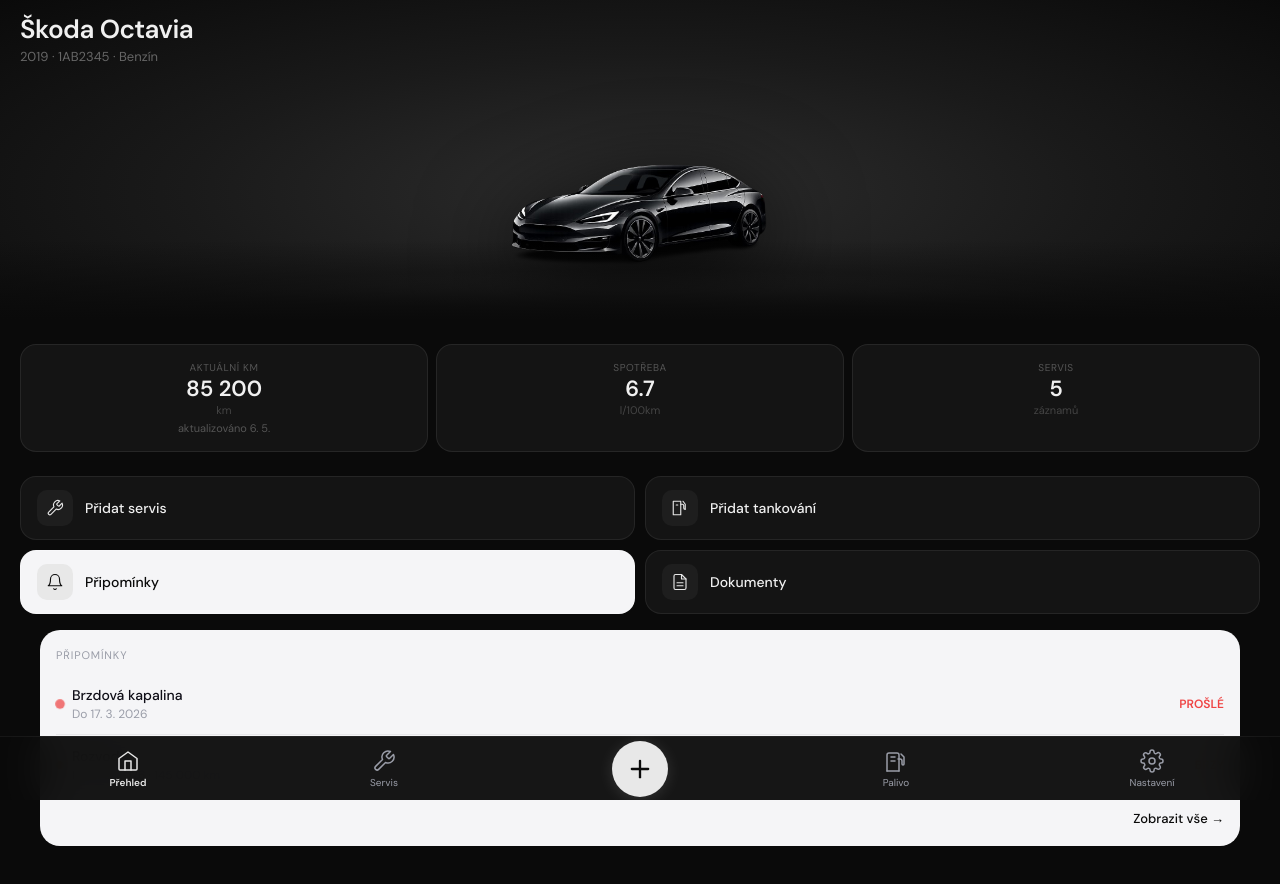
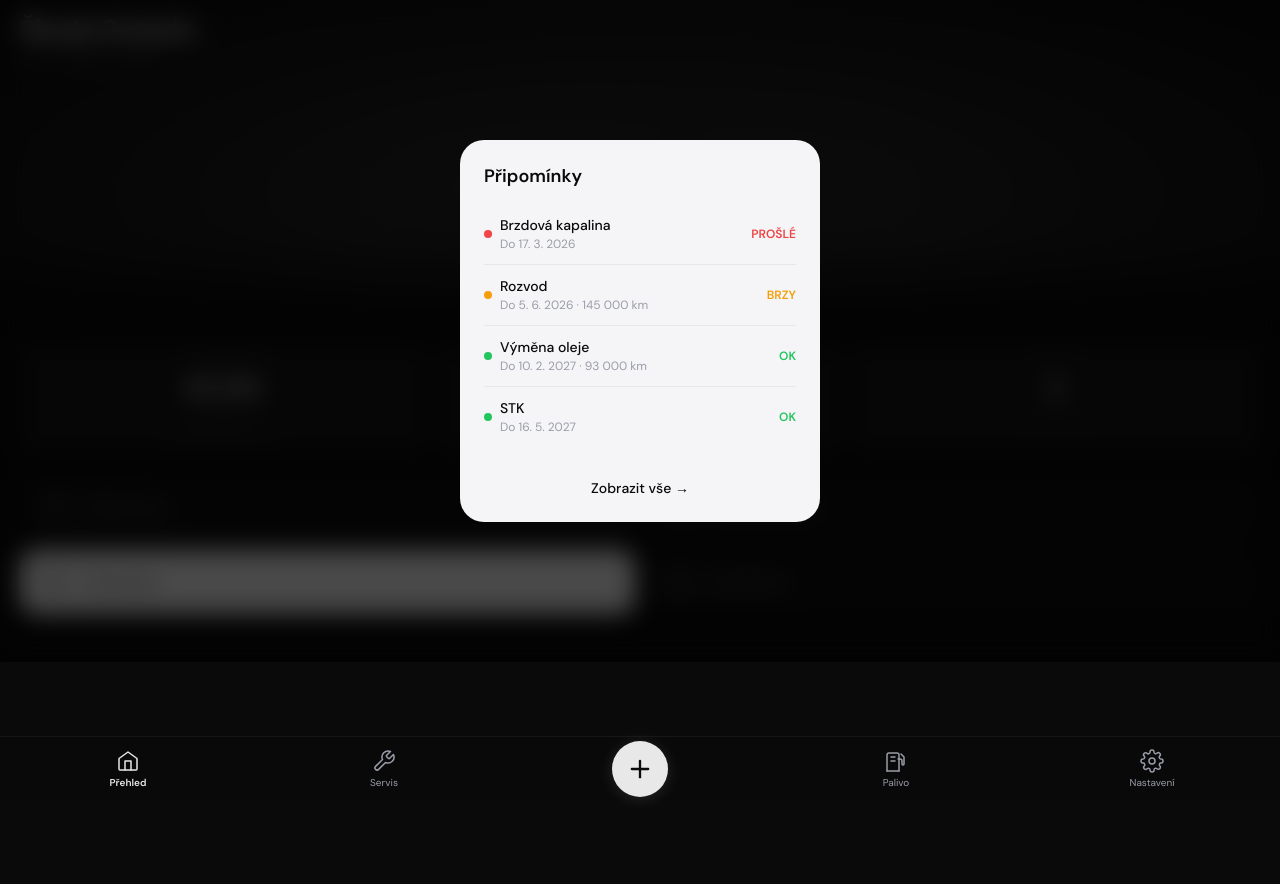
Before and after one commit to Luky947/car-manager, a React (Vite) app: page / in a window 1280 px wide. Both pictures are taken after a click on the button "Připomínky". Shown: the top 884 px of the page. After the commit the page ends 800 px from the top, so only its background shows below. Built offline with nearby package versions, Linux system fonts and the light colour scheme.

Commit message:
feat: reminders + documents as center modal with blur overlay

```diff
--- /dev/null
+++ b/src/components/ui/CenterModal.tsx
@@ -0,0 +1,78 @@
+import { useState, useEffect, type ReactNode } from 'react'
+
+interface Props {
+  isOpen: boolean
+  onClose: () => void
+  title: string
+  children: ReactNode
+}
+
+export default function CenterModal({ isOpen, onClose, title, children }: Props) {
+  const [visible, setVisible] = useState(false)
+  const [animateIn, setAnimateIn] = useState(false)
+
+  useEffect(() => {
+    if (isOpen) {
+      setVisible(true)
+      const frame = requestAnimationFrame(() => {
+        requestAnimationFrame(() => setAnimateIn(true))
+      })
+      return () => cancelAnimationFrame(frame)
+    } else {
+      setAnimateIn(false)
+      const t = setTimeout(() => setVisible(false), 280)
+      return () => clearTimeout(t)
+    }
+  }, [isOpen])
+
+  useEffect(() => {
+    if (isOpen) {
+      document.body.style.overflow = 'hidden'
+    }
+    return () => { document.body.style.overflow = '' }
+  }, [isOpen])
+
+  if (!visible) return null
+
+  return (
+    <div
+      onClick={onClose}
+      style={{
+        position: 'fixed',
+        inset: 0,
+        background: 'rgba(0,0,0,0.7)',
+        backdropFilter: 'blur(12px)',
+        WebkitBackdropFilter: 'blur(12px)',
+        zIndex: 1000,
+        display: 'flex',
+        alignItems: 'center',
+        justifyContent: 'center',
+        padding: 24,
+        opacity: animateIn ? 1 : 0,
+        transition: 'opacity 300ms cubic-bezier(0.4,0,0.2,1)',
+      }}
+    >
+      <div
+        onClick={e => e.stopPropagation()}
+        style={{
+          background: '#f5f5f7',
+          borderRadius: 24,
+          padding: 24,
+          width: '100%',
+          maxWidth: 360,
+          maxHeight: '70vh',
+          overflowY: 'auto',
+          position: 'relative',
+          opacity: animateIn ? 1 : 0,
+          transform: animateIn ? 'scale(1)' : 'scale(0.88)',
+          transition: animateIn
+            ? 'opacity 350ms cubic-bezier(0.34,1.56,0.64,1), transform 350ms cubic-bezier(0.34,1.56,0.64,1)'
+            : 'opacity 250ms cubic-bezier(0.4,0,1,1), transform 250ms cubic-bezier(0.4,0,1,1)',
+        }}
+      >
+        <div style={{ fontSize: 18, fontWeight: 600, color: '#0a0a0a', marginBottom: 16 }}>{title}</div>
+        {children}
+      </div>
+    </div>
+  )
+}
--- a/src/pages/Dashboard.tsx
+++ b/src/pages/Dashboard.tsx
@@ -8,11 +8,12 @@
 import { getCurrentMileage, calculateConsumption, getLastMileageRecord } from '../utils/calculations'
 import { getReminderStatus } from '../utils/reminders'
 import { formatMileage, formatDate, daysUntil } from '../utils/formatters'
-import { fuelTypeLabel } from '../utils/labels'
+import { fuelTypeLabel, documentTypeLabel } from '../utils/labels'
 import { SERVICE_TYPE_LABELS } from '../utils/serviceTypes'
 import { useFab } from '../context/FabContext'
 import ReminderDot from '../components/ui/ReminderDot'
 import CarDetail from '../components/cars/CarDetail'
+import CenterModal from '../components/ui/CenterModal'
 
 function animateNumber(
   from: number,
@@ -40,8 +41,7 @@
   const { openCarForm, openServiceForm, openFuelForm } = useFab()
   const navigate = useNavigate()
   const [carDetailOpen, setCarDetailOpen] = useState(false)
-  const [remindersOpen, setRemindersOpen] = useState(false)
-  const [documentsOpen, setDocumentsOpen] = useState(false)
+  const [activeModal, setActiveModal] = useState<'reminders' | 'documents' | null>(null)
 
   const mileage = activeCar ? getCurrentMileage(activeCar, serviceRecords, fuelRecords) : 0
 
@@ -83,13 +83,6 @@
       setDisplayServiceCount(serviceCount)
     }
   }, [activeCar, mileage, consumption, serviceCount])
-
-  const urgentReminders = reminders
-    .filter(r => {
-      const s = getReminderStatus(r, mileage)
-      return s === 'overdue' || s === 'soon'
-    })
-    .slice(0, 3)
 
   const allDocs = documents
     .filter(d => !d.deletedAt)
@@ -269,6 +262,8 @@
                 gap: 12,
                 height: 64,
                 touchAction: 'manipulation',
+                opacity: activeModal !== null ? 0.5 : 1,
+                transition: 'opacity 200ms',
               }}
             >
               <div style={{ width: 36, height: 36, background: '#1e1e1e', borderRadius: 10, display: 'flex', alignItems: 'center', justifyContent: 'center', flexShrink: 0 }}>
@@ -294,6 +289,8 @@
                 gap: 12,
                 height: 64,
                 touchAction: 'manipulation',
+                opacity: activeModal !== null ? 0.5 : 1,
+                transition: 'opacity 200ms',
               }}
             >
               <div style={{ width: 36, height: 36, background: '#1e1e1e', borderRadius: 10, display: 'flex', alignItems: 'center', justifyContent: 'center', flexShrink: 0 }}>
@@ -304,13 +301,13 @@
               <span style={{ fontSize: 14, fontWeight: 500, color: '#f0f0f0', lineHeight: 1.2, textAlign: 'left' }}>Přidat tankování</span>
             </button>
 
-            {/* Reminders toggle */}
+            {/* Reminders — opens modal */}
             <button
-              onClick={() => { setRemindersOpen(o => !o); if (!remindersOpen) setDocumentsOpen(false) }}
+              onClick={() => setActiveModal(m => m === 'reminders' ? null : 'reminders')}
               className="pressable"
               style={{
-                background: remindersOpen ? '#f5f5f7' : '#141414',
-                border: `0.5px solid ${remindersOpen ? 'rgba(255,255,255,0.2)' : 'rgba(255,255,255,0.07)'}`,
+                background: activeModal === 'reminders' ? '#f5f5f7' : '#141414',
+                border: `0.5px solid ${activeModal === 'reminders' ? 'rgba(255,255,255,0.2)' : 'rgba(255,255,255,0.07)'}`,
                 borderRadius: 16,
                 padding: '14px 16px',
                 display: 'flex',
@@ -319,29 +316,30 @@
                 gap: 12,
                 height: 64,
                 touchAction: 'manipulation',
-                transition: 'background 150ms, border-color 150ms',
+                opacity: activeModal === 'documents' ? 0.5 : 1,
+                transition: 'background 150ms, border-color 150ms, opacity 200ms',
               }}
             >
               <div style={{
                 width: 36, height: 36,
-                background: remindersOpen ? '#e8e8e8' : '#1e1e1e',
+                background: activeModal === 'reminders' ? '#e8e8e8' : '#1e1e1e',
                 borderRadius: 10, display: 'flex', alignItems: 'center', justifyContent: 'center', flexShrink: 0,
                 transition: 'background 150ms',
               }}>
-                <svg width="18" height="18" viewBox="0 0 24 24" fill="none" stroke={remindersOpen ? '#0a0a0a' : '#e8e8e8'} strokeWidth="1.5" strokeLinecap="round" strokeLinejoin="round">
+                <svg width="18" height="18" viewBox="0 0 24 24" fill="none" stroke={activeModal === 'reminders' ? '#0a0a0a' : '#e8e8e8'} strokeWidth="1.5" strokeLinecap="round" strokeLinejoin="round">
                   <path d="M18 8A6 6 0 006 8c0 7-3 9-3 9h18s-3-2-3-9"/><path d="M13.73 21a2 2 0 01-3.46 0"/>
                 </svg>
               </div>
-              <span style={{ fontSize: 14, fontWeight: 500, color: remindersOpen ? '#0a0a0a' : '#f0f0f0', lineHeight: 1.2, transition: 'color 150ms' }}>Připomínky</span>
+              <span style={{ fontSize: 14, fontWeight: 500, color: activeModal === 'reminders' ? '#0a0a0a' : '#f0f0f0', lineHeight: 1.2, transition: 'color 150ms' }}>Připomínky</span>
             </button>
 
-            {/* Documents toggle */}
+            {/* Documents — opens modal */}
             <button
-              onClick={() => { setDocumentsOpen(o => !o); if (!documentsOpen) setRemindersOpen(false) }}
+              onClick={() => setActiveModal(m => m === 'documents' ? null : 'documents')}
               className="pressable"
               style={{
-                background: documentsOpen ? '#f5f5f7' : '#141414',
-                border: `0.5px solid ${documentsOpen ? 'rgba(255,255,255,0.2)' : 'rgba(255,255,255,0.07)'}`,
+                background: activeModal === 'documents' ? '#f5f5f7' : '#141414',
+                border: `0.5px solid ${activeModal === 'documents' ? 'rgba(255,255,255,0.2)' : 'rgba(255,255,255,0.07)'}`,
                 borderRadius: 16,
                 padding: '14px 16px',
                 display: 'flex',
@@ -350,51 +348,43 @@
                 gap: 12,
                 height: 64,
                 touchAction: 'manipulation',
-                transition: 'background 150ms, border-color 150ms',
+                opacity: activeModal === 'reminders' ? 0.5 : 1,
+                transition: 'background 150ms, border-color 150ms, opacity 200ms',
               }}
             >
               <div style={{
                 width: 36, height: 36,
-                background: documentsOpen ? '#e8e8e8' : '#1e1e1e',
+                background: activeModal === 'documents' ? '#e8e8e8' : '#1e1e1e',
                 borderRadius: 10, display: 'flex', alignItems: 'center', justifyContent: 'center', flexShrink: 0,
                 transition: 'background 150ms',
               }}>
-                <svg width="18" height="18" viewBox="0 0 24 24" fill="none" stroke={documentsOpen ? '#0a0a0a' : '#e8e8e8'} strokeWidth="1.5" strokeLinecap="round" strokeLinejoin="round">
+                <svg width="18" height="18" viewBox="0 0 24 24" fill="none" stroke={activeModal === 'documents' ? '#0a0a0a' : '#e8e8e8'} strokeWidth="1.5" strokeLinecap="round" strokeLinejoin="round">
                   <path d="M14 2H6a2 2 0 00-2 2v16a2 2 0 002 2h12a2 2 0 002-2V8z"/>
                   <polyline points="14 2 14 8 20 8"/>
                   <line x1="16" y1="13" x2="8" y2="13"/>
                   <line x1="16" y1="17" x2="8" y2="17"/>
                 </svg>
               </div>
-              <span style={{ fontSize: 14, fontWeight: 500, color: documentsOpen ? '#0a0a0a' : '#f0f0f0', lineHeight: 1.2, transition: 'color 150ms' }}>Dokumenty</span>
+              <span style={{ fontSize: 14, fontWeight: 500, color: activeModal === 'documents' ? '#0a0a0a' : '#f0f0f0', lineHeight: 1.2, transition: 'color 150ms' }}>Dokumenty</span>
             </button>
           </div>
 
-          {/* Accordion — Reminders (white card) */}
-          <div style={{
-            overflow: 'hidden',
-            maxHeight: remindersOpen ? '600px' : '0px',
-            opacity: remindersOpen ? 1 : 0,
-            margin: remindersOpen ? '0 20px 16px' : '0 20px',
-            transition: remindersOpen
-              ? 'max-height 450ms cubic-bezier(0.4,0,0.2,1), opacity 300ms cubic-bezier(0.4,0,0.2,1) 50ms, margin 400ms cubic-bezier(0.4,0,0.2,1)'
-              : 'max-height 300ms cubic-bezier(0.4,0,1,1), opacity 200ms cubic-bezier(0.4,0,1,1), margin 400ms cubic-bezier(0.4,0,0.2,1)',
-          }}>
-            <div style={{
-              background: '#f5f5f7',
-              borderRadius: 20,
-              padding: '18px 16px',
-              transform: remindersOpen ? 'translateY(0)' : 'translateY(-12px)',
-              transition: 'transform 400ms cubic-bezier(0.34,1.2,0.64,1) 50ms',
-            }}>
-              <p style={{ fontSize: 11, textTransform: 'uppercase', letterSpacing: '0.08em', color: '#9a9da8', margin: '0 0 12px' }}>Připomínky</p>
-              {urgentReminders.length === 0 ? (
-                <div style={{ textAlign: 'center', padding: '16px 0' }}>
-                  <p style={{ color: '#22c55e', fontSize: 14, margin: 0 }}>✓ Žádné aktivní připomínky</p>
+          {/* Reminders modal */}
+          <CenterModal
+            isOpen={activeModal === 'reminders'}
+            onClose={() => setActiveModal(null)}
+            title="Připomínky"
+          >
+            {reminders.length === 0 ? (
+              <div style={{ textAlign: 'center', padding: '24px 0' }}>
+                <svg width="32" height="32" viewBox="0 0 24 24" fill="none" stroke="#22c55e" strokeWidth="2" strokeLinecap="round" strokeLinejoin="round">
+                  <polyline points="20 6 9 17 4 12" />
+                </svg>
+                <div style={{ fontSize: 15, color: '#0a0a0a', fontWeight: 500, marginTop: 12 }}>Vše v pořádku</div>
+                <div style={{ fontSize: 13, color: '#9a9da8', marginTop: 4 }}>Žádné aktivní připomínky</div>
               </div>
             ) : (
-                <>
-                  {urgentReminders.map((r, i) => {
+              reminders.map((r, i) => {
                 const status = getReminderStatus(r, mileage)
                 const statusColor = status === 'overdue' ? '#ef4444' : status === 'soon' ? '#f59e0b' : '#22c55e'
                 const statusLabel = status === 'overdue' ? 'PROŠLÉ' : status === 'soon' ? 'BRZY' : 'OK'
@@ -404,13 +394,13 @@
                     style={{
                       display: 'flex', justifyContent: 'space-between', alignItems: 'center',
                       padding: '12px 0',
-                          borderBottom: i < urgentReminders.length - 1 ? '0.5px solid rgba(0,0,0,0.06)' : 'none',
+                      borderBottom: i < reminders.length - 1 ? '0.5px solid rgba(0,0,0,0.06)' : 'none',
                     }}
                   >
                     <div style={{ display: 'flex', alignItems: 'center', gap: 8 }}>
                       <ReminderDot status={status} />
                       <div>
-                            <div style={{ fontSize: 14, color: '#0f0e17', fontWeight: 500 }}>{SERVICE_TYPE_LABELS[r.type]}</div>
+                        <div style={{ fontSize: 14, color: '#0a0a0a', fontWeight: 500 }}>{SERVICE_TYPE_LABELS[r.type]}</div>
                         {(r.nextServiceDate || r.nextServiceMileage) && (
                           <div style={{ fontSize: 12, color: '#9a9da8', marginTop: 2 }}>
                             {r.nextServiceDate && `Do ${formatDate(r.nextServiceDate)}`}
@@ -422,46 +412,50 @@
                     <span style={{ fontSize: 12, fontWeight: 600, color: statusColor }}>{statusLabel}</span>
                   </div>
                 )
-                  })}
-                  <div style={{ marginTop: 12, textAlign: 'right' }}>
+              })
+            )}
             <button
-                      onClick={() => navigate('/service')}
-                      style={{ fontSize: 13, color: '#0a0a0a', fontWeight: 500, background: 'none', border: 'none', cursor: 'pointer', padding: 0 }}
+              onClick={() => { navigate('/service'); setActiveModal(null) }}
+              style={{
+                marginTop: 16, paddingTop: 16,
+                borderTop: '0.5px solid rgba(0,0,0,0.06)',
+                fontSize: 14, fontWeight: 500, color: '#0a0a0a',
+                width: '100%', textAlign: 'center',
+                background: 'none', border: 'none', cursor: 'pointer',
+              }}
             >
               Zobrazit vše →
             </button>
+          </CenterModal>
+
+          {/* Documents modal */}
+          <CenterModal
+            isOpen={activeModal === 'documents'}
+            onClose={() => setActiveModal(null)}
+            title="Dokumenty"
+          >
+            {allDocs.length === 0 ? (
+              <div style={{ textAlign: 'center', padding: '24px 0' }}>
+                <svg width="32" height="32" viewBox="0 0 24 24" fill="none" stroke="#22c55e" strokeWidth="2" strokeLinecap="round" strokeLinejoin="round">
+                  <path d="M14 2H6a2 2 0 00-2 2v16a2 2 0 002 2h12a2 2 0 002-2V8z"/>
+                  <polyline points="14 2 14 8 20 8"/>
+                  <polyline points="20 6 9 17 4 12"/>
+                </svg>
+                <div style={{ fontSize: 15, color: '#0a0a0a', fontWeight: 500, marginTop: 12 }}>Vše v pořádku</div>
+                <div style={{ fontSize: 13, color: '#9a9da8', marginTop: 4 }}>Žádné dokumenty</div>
               </div>
-                </>
-              )}
-            </div>
-          </div>
-
-          {/* Accordion — Documents (white card) */}
-          <div style={{
-            overflow: 'hidden',
-            maxHeight: documentsOpen ? '600px' : '0px',
-            opacity: documentsOpen ? 1 : 0,
-            margin: documentsOpen ? '0 20px 16px' : '0 20px',
-            transition: documentsOpen
-              ? 'max-height 450ms cubic-bezier(0.4,0,0.2,1), opacity 300ms cubic-bezier(0.4,0,0.2,1) 50ms, margin 400ms cubic-bezier(0.4,0,0.2,1)'
-              : 'max-height 300ms cubic-bezier(0.4,0,1,1), opacity 200ms cubic-bezier(0.4,0,1,1), margin 400ms cubic-bezier(0.4,0,0.2,1)',
-          }}>
-            <div style={{
-              background: '#f5f5f7',
-              borderRadius: 20,
-              padding: '18px 16px',
-              transform: documentsOpen ? 'translateY(0)' : 'translateY(-12px)',
-              transition: 'transform 400ms cubic-bezier(0.34,1.2,0.64,1) 50ms',
-            }}>
-              <p style={{ fontSize: 11, textTransform: 'uppercase', letterSpacing: '0.08em', color: '#9a9da8', margin: '0 0 12px' }}>Dokumenty</p>
-              {allDocs.length === 0 ? (
-                <p style={{ color: '#22c55e', fontSize: 14, textAlign: 'center', margin: 0 }}>✓ Žádné expirující dokumenty</p>
             ) : (
-                <>
-                  {allDocs.map((doc, i) => {
+              allDocs.map((doc, i) => {
                 const days = doc.expiryDate ? daysUntil(doc.expiryDate) : null
-                    const color = days === null ? '#9a9da8' : days <= 0 ? '#ef4444' : days <= 30 ? '#f59e0b' : '#22c55e'
-                    const label = days === null ? 'bez expirace' : days <= 0 ? 'Expirováno' : days <= 30 ? `za ${days} dní` : formatDate(doc.expiryDate!)
+                const color = days === null ? '#9a9da8'
+                  : days <= 0 ? '#ef4444'
+                  : days <= 30 ? '#f59e0b'
+                  : days <= 60 ? 'rgba(245,158,11,0.7)'
+                  : '#22c55e'
+                const label = days === null ? 'bez expirace'
+                  : days <= 0 ? 'Expirováno'
+                  : days <= 60 ? `za ${days} dní`
+                  : formatDate(doc.expiryDate!)
                 return (
                   <div
                     key={doc.id}
@@ -471,23 +465,28 @@
                       borderBottom: i < allDocs.length - 1 ? '0.5px solid rgba(0,0,0,0.06)' : 'none',
                     }}
                   >
-                        <span style={{ fontSize: 14, color: '#0f0e17', fontWeight: 500 }}>{doc.title}</span>
+                    <div>
+                      <div style={{ fontSize: 14, color: '#0a0a0a', fontWeight: 500 }}>{doc.title}</div>
+                      <div style={{ fontSize: 12, color: '#9a9da8', marginTop: 2 }}>{documentTypeLabel[doc.type]}</div>
+                    </div>
                     <span style={{ fontSize: 12, color, fontWeight: 500 }}>{label}</span>
                   </div>
                 )
-                  })}
-                  <div style={{ marginTop: 12, textAlign: 'right' }}>
+              })
+            )}
             <button
-                      onClick={() => navigate('/documents')}
-                      style={{ fontSize: 13, color: '#0a0a0a', fontWeight: 500, background: 'none', border: 'none', cursor: 'pointer', padding: 0 }}
+              onClick={() => { navigate('/documents'); setActiveModal(null) }}
+              style={{
+                marginTop: 16, paddingTop: 16,
+                borderTop: '0.5px solid rgba(0,0,0,0.06)',
+                fontSize: 14, fontWeight: 500, color: '#0a0a0a',
+                width: '100%', textAlign: 'center',
+                background: 'none', border: 'none', cursor: 'pointer',
+              }}
             >
               Zobrazit vše →
             </button>
-                  </div>
-                </>
-              )}
-            </div>
-          </div>
+          </CenterModal>
         </>
       )}
 
--- a/src/utils/labels.ts
+++ b/src/utils/labels.ts
@@ -18,6 +18,14 @@
   other: 'Ostatní',
 }
 
+export const documentTypeLabel: Record<'insurance' | 'registration' | 'warranty' | 'invoice' | 'other', string> = {
+  insurance: 'Pojištění',
+  registration: 'Registrace',
+  warranty: 'Záruka',
+  invoice: 'Faktura',
+  other: 'Ostatní',
+}
+
 export const fuelTypeLabel: Record<string, string> = {
   petrol: 'Benzín',
   diesel: 'Diesel',
```
Lines whose indentation alone changed are shown as unchanged.
